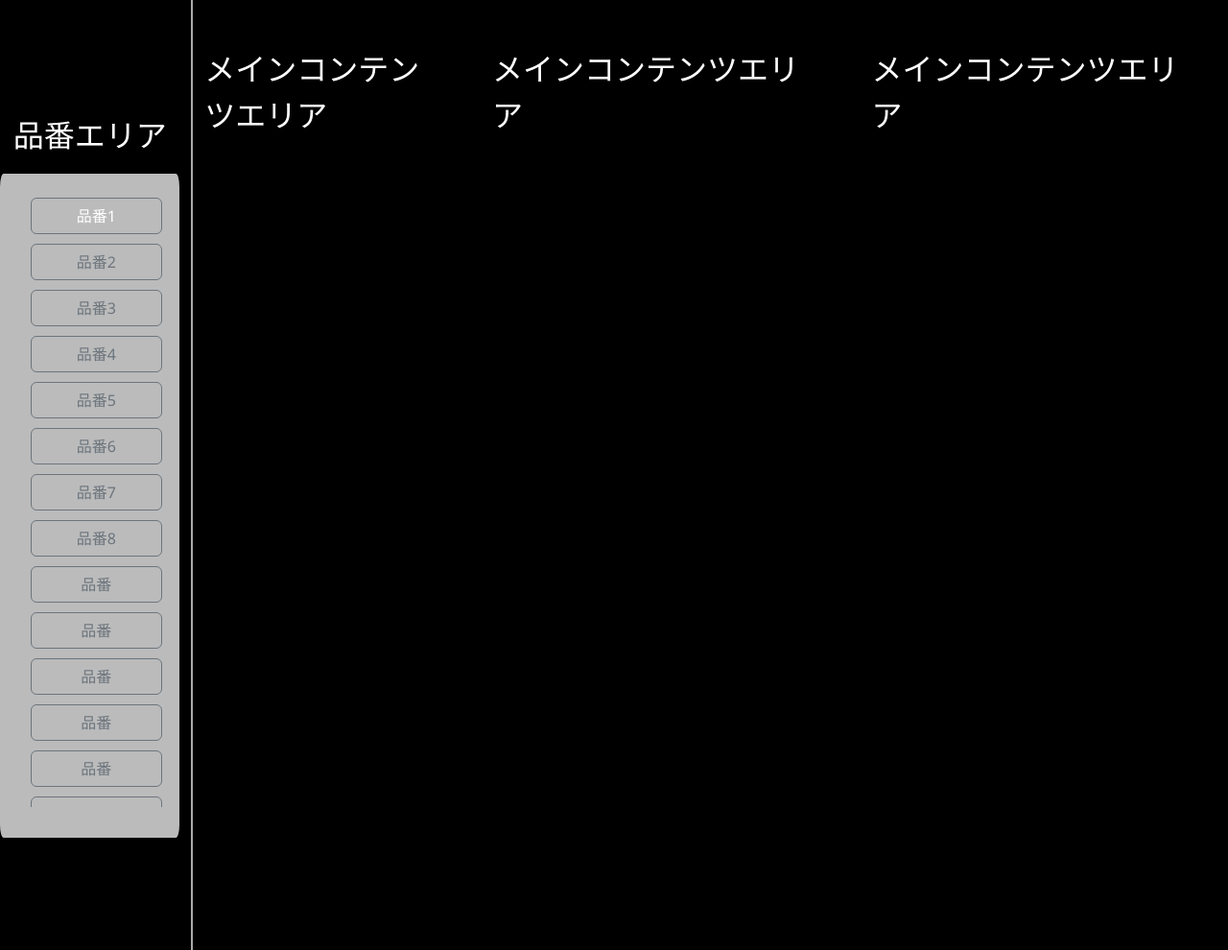
After one commit to redstarht/stocktrack, a Flask app: template myapp/templates/inout_map.html in a window 1280 px wide. The commit adds this page. Shown: the whole page at 96% size. Run offline with Flask 3, Linux system fonts and the light colour scheme; the template is opened without the code that fills it, so the values that code supplies are empty.

Commit message:
20250526_comp

```diff
--- /dev/null
+++ b/myapp/static/css/map.css
@@ -0,0 +1,73 @@
+html body {
+    font-family: 'Segoe UI', Tahoma, Geneva, Verdana, sans-serif;
+    background-color: #000000;
+    margin: 0;
+    padding: 0;
+    font-size: 2rem;
+    color: #ffffff;
+    height: 100vh;
+}
+
+.wrapper {
+    width: 100%;
+    height: 100%;
+    display: flex;
+    flex-direction: column;
+}
+
+.pn-list {
+    width: 90%;
+    height: 65vh;
+    overflow-y: auto;
+    /* IE, Edge 対応
+    -ms-overflow-style: none;
+    /* Firefox 対応 */
+    /* scrollbar-width: none; */
+}
+
+/* Chrome, Safari 対応 */
+.pn-list::-webkit-scrollbar-thumb {
+  background-color: #3760d0;
+  border-radius: 8px;
+}
+
+.pn-sidebar {
+    border-right: 2px solid #aaa9a9;
+    display: flex;
+    align-items: center;
+    justify-content: center;
+    flex-direction: column;
+}
+
+.pn-select {
+    padding: 1rem 0rem 1rem 0rem;
+    background-color: #bbbbbb;
+    border-radius: 2%;
+
+}
+
+
+button {
+    font-size: 4rem;
+    color: #ffffff;
+    width: 100%;
+    display: flex;
+    flex-direction: column;
+    align-items: center;
+    justify-content: center;
+
+}
+
+.row {
+    display: flex;
+    flex-direction: row;
+    width: 100%;
+    height: 100%;
+}
+
+.main-section {
+    display: flex;
+    flex-direction: row;
+    margin-top: 3rem;
+    gap: 3rem;
+}
--- a/myapp/static/css/style.css
+++ b/myapp/static/css/style.css
@@ -18,16 +18,20 @@ body {
     gap: 4vh;
 }
 
+
 header {
     width: 100%;
     height: 5rem;
     display: flex;
     justify-content: center;
     align-items: center;
-    font-size: clamp(14px, 2vw, 50px);
     margin-top: 2rem;
     letter-spacing: 0.3vh;
 
+}
+
+header h1 {
+    font-size: clamp(14px, 3vw, 50px);
 }
 
 .button-sections {
--- a/myapp/static/js/pn_ctrl.js
+++ b/myapp/static/js/pn_ctrl.js
@@ -10,7 +10,7 @@ document.addEventListener("DOMContentLoaded", function() {
     newInput.name = "pn-input";
 
     const deleteBtn = document.createElement("button");
-    deleteBtn.innerHTML = '<i class="bi bi-file-x"></i>';
+    deleteBtn.innerHTML = '<i class="bi bi-x-circle"></i>';
     deleteBtn.className = "delete-button";
     deleteBtn.addEventListener("click", function() {
       container.removeChild(newRow);
--- /dev/null
+++ b/myapp/templates/inout_map.html
@@ -0,0 +1,56 @@
+<!DOCTYPE html>
+<html lang="ja">
+
+<head>
+    <meta charset="UTF-8">
+    <meta name="viewport" content="width=device-width, initial-scale=1.0">
+    <title>入出庫マップ</title>
+    <!-- <link rel="stylesheet" href="../static/css/style.css" /> -->
+    <link rel="stylesheet" href="https://cdn.jsdelivr.net/npm/bootstrap-icons@1.10.5/font/bootstrap-icons.css">
+    <link href="https://cdn.jsdelivr.net/npm/bootstrap@5.3.0/dist/css/bootstrap.min.css" rel="stylesheet"
+        integrity="sha384-9ndCyUaIbzAi2FUVXJi0CjmCapSmO7SnpJef0486qhLnuZ2cdeRhO02iuK6FUUVM" crossorigin="anonymous">
+    <link rel="stylesheet" href="../static/css/map.css" />
+</head>
+
+<body>
+    <div class="wrapper">
+        <div class="row">
+            <div class="col-sm-2 pn-sidebar">
+                <p class="pn-title">品番エリア</p>
+                <div class="pn-select">
+                    <ul class="pn-list">
+                        <button class="pn-item btn btn-outline-secondary text-white">品番1</button>
+                        <button class="pn-item btn btn-outline-secondary">品番2</button>
+                        <button class="pn-item btn btn-outline-secondary">品番3</button>
+                        <button class="pn-item btn btn-outline-secondary">品番4</button>
+                        <button class="pn-item btn btn-outline-secondary">品番5</button>
+                        <button class="pn-item btn btn-outline-secondary">品番6</button>
+                        <button class="pn-item btn btn-outline-secondary">品番7</button>
+                        <button class="pn-item btn btn-outline-secondary">品番8</button>
+                        <button class="pn-item btn btn-outline-secondary">品番</button>
+                        <button class="pn-item btn btn-outline-secondary">品番</button>
+                        <button class="pn-item btn btn-outline-secondary">品番</button>
+                        <button class="pn-item btn btn-outline-secondary">品番</button>
+                        <button class="pn-item btn btn-outline-secondary">品番</button>
+                        <button class="pn-item btn btn-outline-secondary">品番</button>
+                        <button class="pn-item btn btn-outline-secondary">品番</button>
+                        <button class="pn-item btn btn-outline-secondary">品番</button>
+                    </ul>
+
+                </div>
+            </div>
+            <div class="col-sm-10 main-section">
+                メインコンテンツエリア
+                <div class="col-sm-4">
+                    メインコンテンツエリア
+                </div>
+                <div class="col-sm-4">
+                    メインコンテンツエリア
+                </div>
+            </div>
+        </div>
+    </div>
+</body>
+<script src="../static/js/pn_ctrl.js"></script>
+
+</html>
```
Also changed, not shown: myapp/static/css/pn_ctrl.css (+23 -9 lines), myapp/templates/index.html (+7 -3 lines), myapp/templates/pn_ctrl.html (+9 -4 lines).
